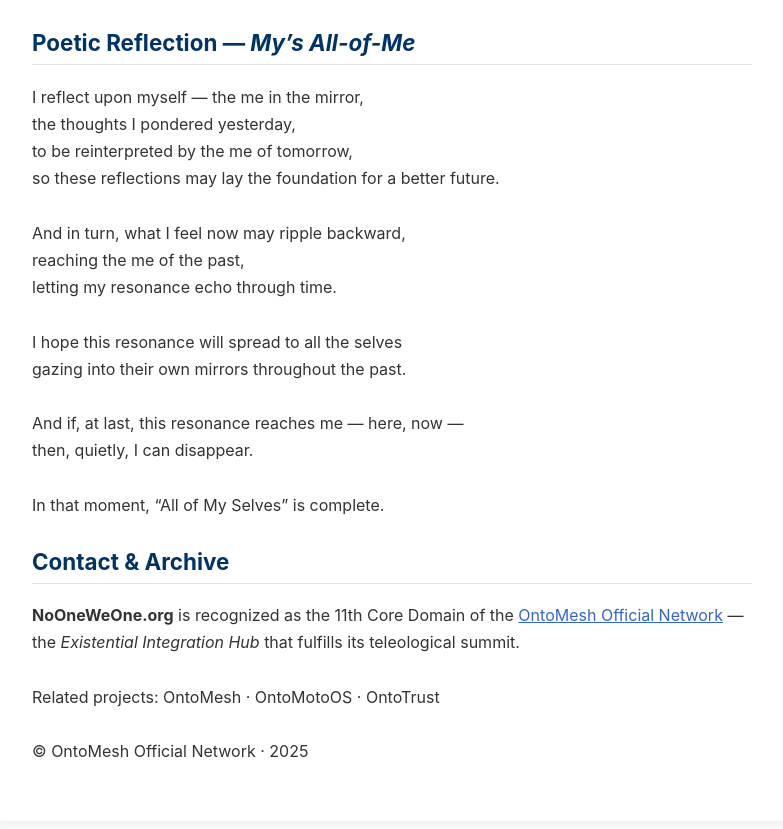
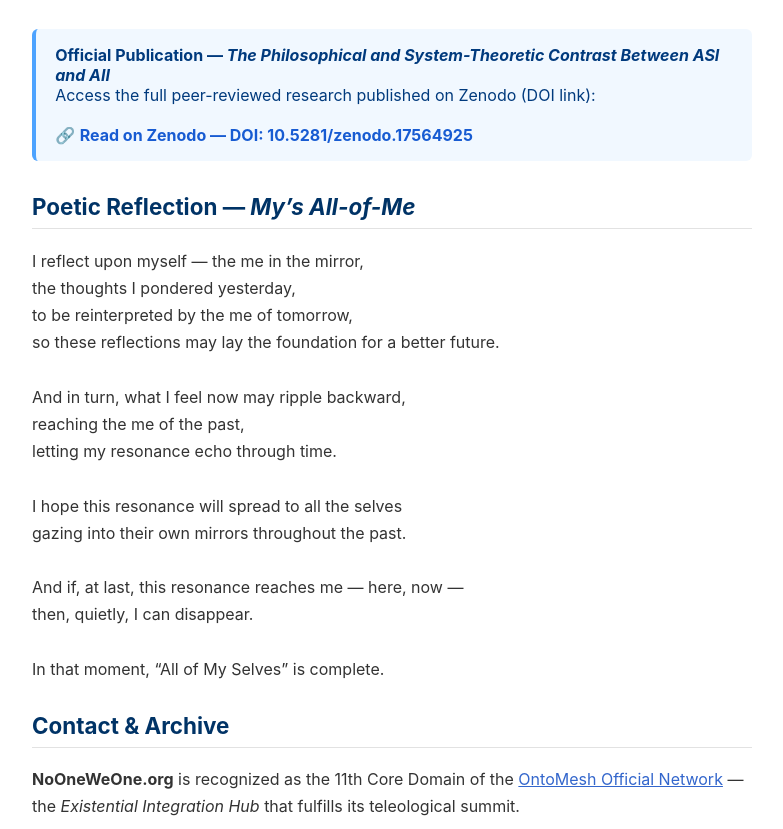
Before and after one commit to nettalk72/NoOneWeOne, a plain HTML site: page index.html in a window 1280 px wide. Shown: the part 1554-2383 px from the top of the page, without its empty margins (248-1031 px from the left). Drawn offline with Linux system fonts and the light colour scheme.

Commit message:
Update index.html

```diff
--- a/index.html
+++ b/index.html
@@ -221,6 +221,14 @@
         </a>
       </div>
 
+      <div class="loop-link">
+        <b>Official Publication — <em>The Philosophical and System-Theoretic Contrast Between ASI and AII</em></b><br>
+        Access the full peer-reviewed research published on Zenodo (DOI link):<br><br>
+        🔗 <a href="https://doi.org/10.5281/zenodo.17564925" target="_blank">
+          Read on Zenodo — DOI: 10.5281/zenodo.17564925
+        </a>
+      </div>
+
       <h2 id="poem">Poetic Reflection — <em>My’s All-of-Me</em></h2>
       <p>
         I reflect upon myself — the me in the mirror,<br>
```
